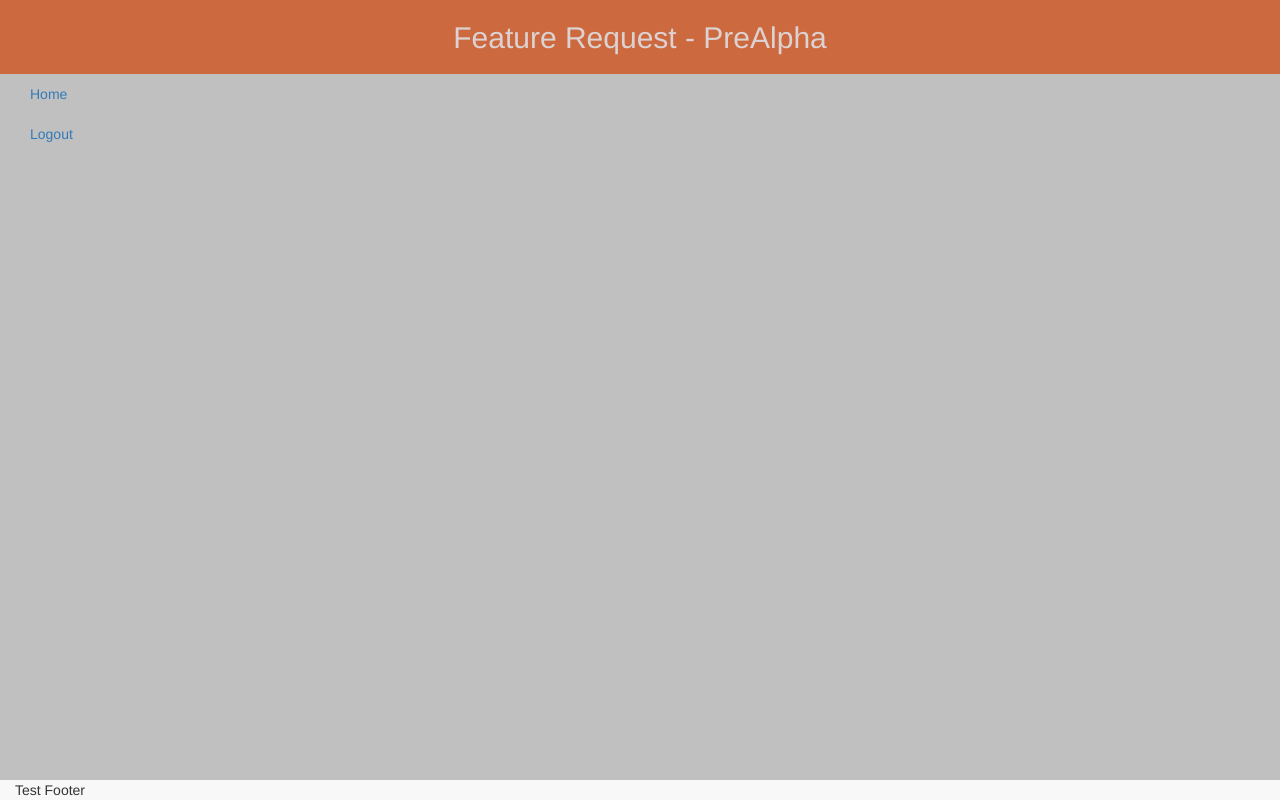
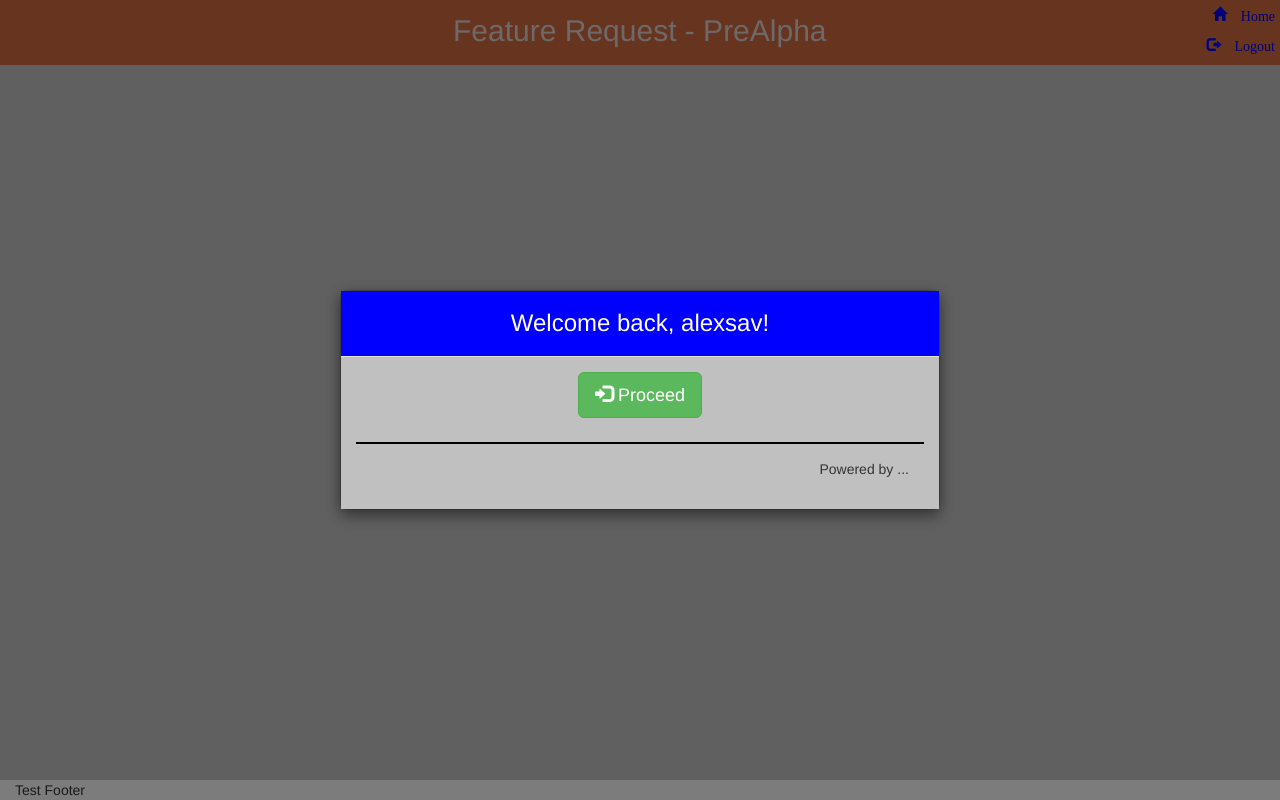
Before and after one commit to alexsav815/feature_request_flask_sql, a Flask app: page / in a window 1280 px wide. Run offline with Flask 2, Linux system fonts and the light colour scheme; a user stored in the database is signed in; some libraries are stand-ins or nearby versions.

Commit message:
Lots' of styling, work on user authentication...

```diff
--- a/app.py
+++ b/app.py
@@ -1,5 +1,6 @@
 from flask import Flask, request, flash, url_for, redirect, render_template, session, g
-from flask.ext.login import LoginManager, UserMixin, login_user, logout_user, current_user, login_required
+#from flask.ext.login import LoginManager, UserMixin, login_user, logout_user, current_user, login_required
+from flask_login import LoginManager, UserMixin, login_user, logout_user, current_user, login_required
 from flask_sqlalchemy import SQLAlchemy
 from datetime import datetime, timedelta
 
@@ -73,7 +74,6 @@ def load_user(id):
    except:
       return None
 
-
 @app.before_request
 def before_request():
     g.user = current_user
@@ -83,7 +83,6 @@ def register():
     if request.method == 'GET':
         return render_template('register.html')
     user = User(request.form['username'] , request.form['password'],request.form['email'])
-    #user = User(request.form['username'] , request.form['password'])
     db.session.add(user)
     db.session.commit()
     flash('User successfully registered')
--- a/requirements.txt
+++ b/requirements.txt
@@ -1,5 +1,5 @@
 Flask==0.10.1
 Flask-SQLAlchemy==1.0
-##Flask==0.8
-##Flask-SQLAlchemy==2.1
+Flask-Login==0.3.2
+Werkzeug==0.9.4
 gunicorn==19.6.0
--- a/templates/index.html
+++ b/templates/index.html
@@ -2,6 +2,81 @@
 {% block body %}
 
 
+  <!-- Modal -->
+<div class="modal fade" id="myModal_logreg" role="dialog">
+  <div class="modal-dialog">
+
+    <!-- Modal content-->
+    <div class="modal-content">
+      <div class="modal-header">
+
+        <h3 class="modal-title" style="text-align:center;color:white">Welcome to <i>Feature Request</i> module!</h3>
+      </div>
+      <div class="modal-body">
+
+	<div class="row">
+	  <div align="center" style="height:70px" class="col-xs-6">
+            <a href = "{{ url_for('login') }}" class="btn btn-success btn-lg"> <span class="glyphicon glyphicon-log-in"></span> Login </a>
+	  </div>
+	  <div align="center" style="height:70px" class="col-xs-6">
+            <a href = "{{ url_for('register') }}" class="btn btn-primary btn-lg"> <span class="glyphicon glyphicon-registration-mark"></span> Register </a>
+	  </div>
+
+        </div>
+        <div class="modal-footer">
+          Powered by ...
+        </div>
+      </div>
+
+    </div>
+  </div>
+</div>
+
+
+  <!-- Modal -->
+<div class="modal fade" id="myModal_welcome" role="dialog">
+  <div class="modal-dialog">
+
+    <!-- Modal content-->
+    <div class="modal-content">
+       <div class="modal-header">
+	 <h3 class="modal-title" style="text-align:center;color:white">Welcome back, {{user.username}}!</h3>
+       </div>
+      <div class="modal-body">
+
+	<div class="row">
+	  <div align="center" style="height:70px">
+            <a href = "{{ url_for('show_all') }}" class="btn btn-success btn-lg"> <span class="glyphicon glyphicon-log-in"></span> Proceed </a>
+	  </div>
+
+        </div>
+        <div class="modal-footer">
+          Powered by ...
+        </div>
+      </div>
+
+    </div>
+  </div>
+</div>
+
+
+
+
+{% if not g.user.is_authenticated %}
+<script type="text/javascript">
+ $(document).ready(function () {
+   $('#myModal_logreg').modal({backdrop: 'static', keyboard: false, show: true});
+ });
+</script>
+{% endif %}
+
+{% if g.user.is_authenticated %}
+<script type="text/javascript">
+ $(document).ready(function () {
+   $('#myModal_welcome').modal({backdrop: 'static', keyboard: false, show: true});
+ });
+</script>
+{% endif %}
 
 
 {% endblock %}
--- a/templates/layout.html
+++ b/templates/layout.html
@@ -1,23 +1,24 @@
 <!DOCTYPE html>
 <html lang = "en">
   <head>
-    <meta charset="utf-8"/>
+    <meta charset="ISO-8859-1"/>
     <meta name="viewport" content="width=device-width, initial-scale=1">
+
     <link rel="stylesheet" href="https://maxcdn.bootstrapcdn.com/bootstrap/3.3.7/css/bootstrap.min.css">
-    <script src="https://ajax.googleapis.com/ajax/libs/jquery/1.12.4/jquery.min.js"></script>
+    <script src="https://ajax.googleapis.com/ajax/libs/jquery/1.10.2/jquery.min.js"></script>
+    <script type="text/javascript" src="static/js/tablesorter-master/jquery.tablesorter.js"></script>
     <script src="https://maxcdn.bootstrapcdn.com/bootstrap/3.3.7/js/bootstrap.min.js"></script>
-    <script type="text/javascript" src="static/js/tablesorter-master/jquery-latest.js"></script>
-    <script type="text/javascript" src="static/js/tablesorter-master/jquery.tablesorter.js"></script>
+
   </head>
 
   <style type="text/css">
    body {
-     background: rgb(192,192,192) !important;
+     background-color: rgb(192,192,192) !important;
    }
    header {
-     background: rgb(205,105,63) !important;
-     padding-top: 1px;
-     padding-bottom: 10px;
+     background-color: rgb(205,105,63) !important;
+     height: 65px;
+
    }
    .title {
      text-decoration: none;
@@ -39,9 +40,10 @@
      text-decoration: none;
    }
 
-   td {
-     text-align : center;
+   .pagetitle {
+     z-index: 1;
    }
+
    th {
      text-align : center;
    }
@@ -52,7 +54,7 @@
    }
 
    table{
-     height:350px;              // <-- Select the height of the table
+     height:300px;              // <-- Select the height of the table
      display: -moz-groupbox;    // Firefox Bad Effect
    }
    tbody{
@@ -71,15 +73,76 @@
    .hoverhighlight:hover {
      color:  rgb(255,255,255);
    }
+   .hoverhighlight1 {
+     text-align: center;
+     color: blue;
+   }
+
+   .hoverhighlight1:hover {
+     color:  rgb(255,255,255);
+   }
+
+   .modal-header{
+     background-color:blue;
+   }
+   .modal-body{
+     background-color:#C0C0C0;
+   }
+   .modal-footer {
+     border-top: 2px solid #000000;
+   }
+
+   .modal {
+     text-align: center;
+     padding: 0!important;
+   }
+
+   .modal:before {
+     content: '';
+     display: inline-block;
+     height: 100%;
+     vertical-align: middle;
+     margin-right: -4px; /* Adjusts for spacing */
+   }
+
+   .modal-dialog {
+     display: inline-block;
+     text-align: center;
+     vertical-align: middle;
+   }
+
+   hr {
+    height: 2px;
+    background-color:#555;
+    margin-top: 20px;
+    margin-bottom: 20px;
+   }
 
   </style>
 
 
    <header>
-    <h2 class="text-center" >
-      <a href = "/" target="_blank" class="title">Feature Request - PreAlpha</a>
-    </h2>
-  </header>
+
+     <span class="pagetitle"><h2 class="text-center"> <a href = "/show_all" target="_blank" class="title">Feature Request - PreAlpha</a> </h2></span>
+
+     {% if g.user.is_authenticated %}
+     <div>
+       <table class="table-condensed">
+	 <tr>
+	   <td style="text-align:right">
+	     <a href = "{{ url_for('show_all') }}" class="hoverhighlight1"> <span class="glyphicon glyphicon-home"> Home </span> </a>
+	   </td>
+	 </tr>
+	 <tr>
+	   <td style="text-align:right">
+	     <a href = "{{ url_for('logout') }}" class="hoverhighlight1"> <span class="glyphicon glyphicon-log-out"> Logout </span> </a>
+	   </td>
+	 </tr>
+       </table>
+     </div>
+     {% endif %}
+
+   </header>
 
   {%- for message in get_flashed_messages() %}
   <div class = "alert alert-success">
@@ -88,18 +151,21 @@
   {%- endfor %}
 
 
-  <div class="container-fluid">
-    <ul class="nav">
-      <li class="active"><a href="/">Home</a></li>
-      {% if g.user.is_authenticated %}
-      <li><a href="{{ url_for('logout') }}">Logout</a></li>
-      {% endif %}
-      {% if not g.user.is_authenticated %}
-      <li><a href="{{ url_for('login') }}">Login</a></li>
-      <li><a href="{{ url_for('register') }}">Register</a></li>
-      {% endif %}
-    </ul>
-  </div>
+  <script>
+   $(function() {
+     $('.pagetitle').css({
+       'position' : 'absolute',
+       'left' : '50%',
+       'top' : '0%'
+     });
+     $('.pagetitle h2').css({
+       'position' : 'relative',
+       'top'      : -$('.pagetitle').outerHeight() / 11,
+       'left'     : -$('.pagetitle').outerWidth() / 2
+     });
+   });
+  </script>
+
 
 
   {% block body %}{% endblock %}
@@ -111,4 +177,5 @@
     </div>
   </footer>
 
+
 </html>
```
Also changed, not shown: templates/login.html (+37 -6 lines), templates/new.html (+14 -36 lines), templates/register.html (+34 -4 lines), templates/show_all.html (+9 -8 lines), clinets.sqlite3.
